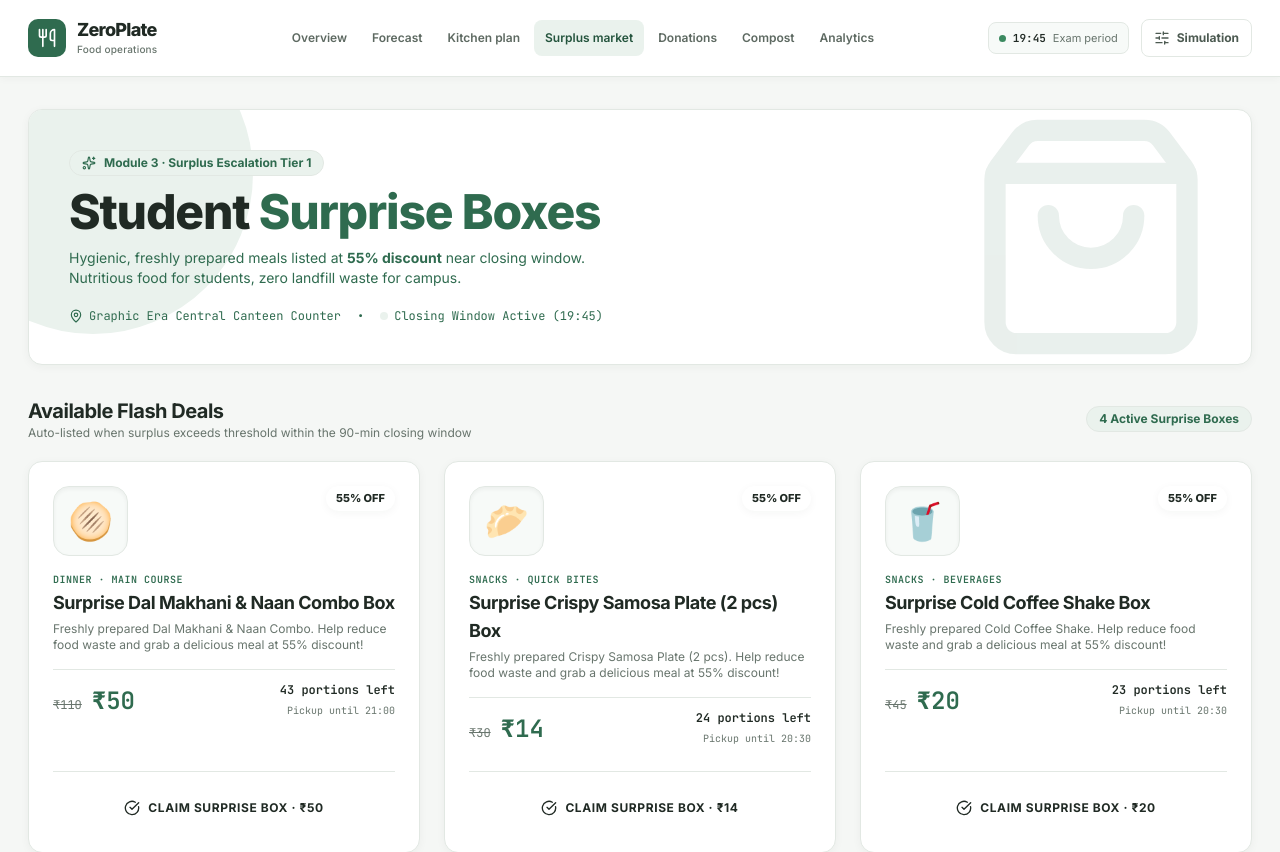
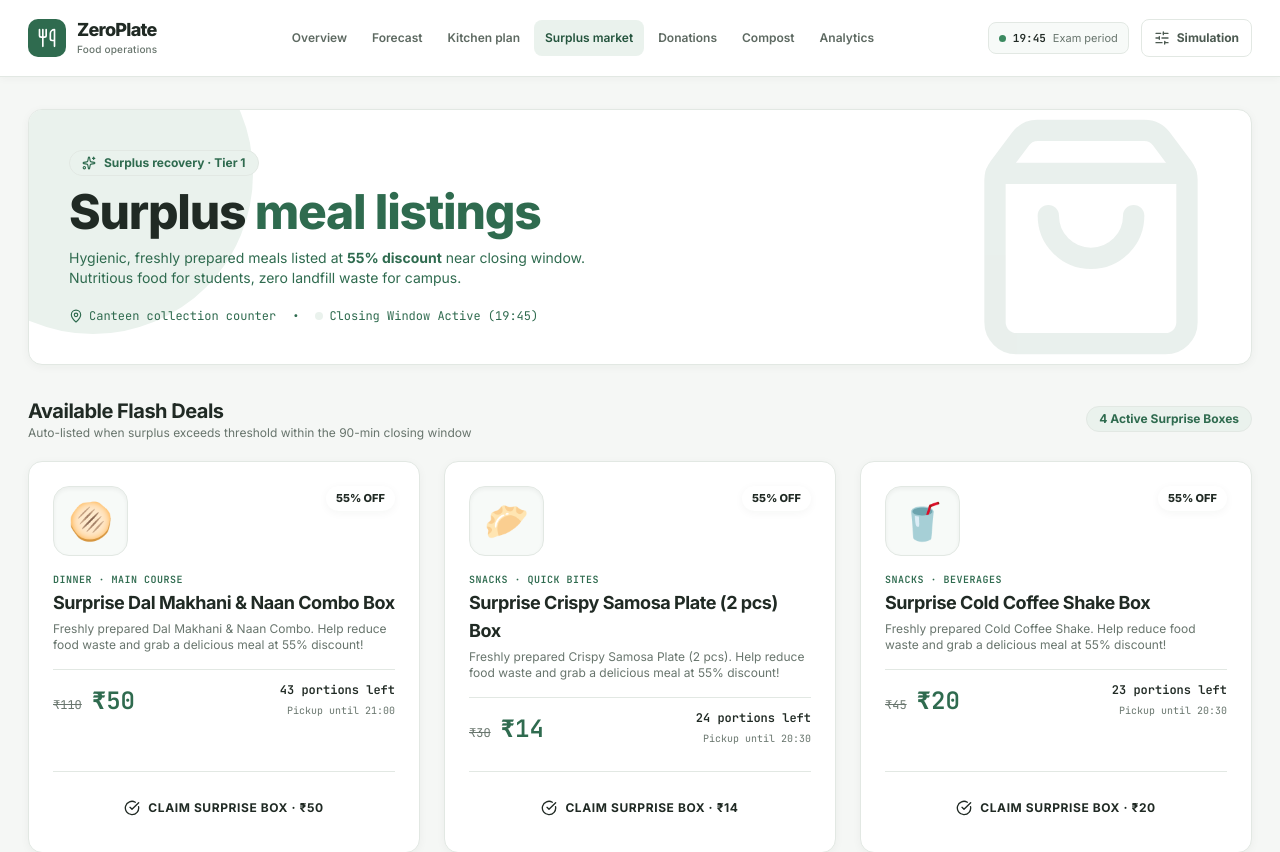
Before and after one commit to vyasy56-afk/ZeroPlate, a Flask app: page /marketplace/ in a window 1280 px wide. Shown: the top 852 px of the page. Run offline with Flask 3, Linux system fonts and the light colour scheme; data comes from the database, SQL or seed files in the repository; some libraries are stand-ins or nearby versions.

Commit message:
Polish ZeroPlate product UI copy

```diff
--- a/app/templates/marketplace.html
+++ b/app/templates/marketplace.html
@@ -1,6 +1,6 @@
 {% extends "base.html" %}
 
-{% block title %}Module 3 · Student Surplus Marketplace{% endblock %}
+{% block title %}Surplus market{% endblock %}
 
 {% block content %}
 <div class="space-y-8">
@@ -11,10 +11,10 @@
         <div class="relative z-10 max-w-3xl space-y-3">
             <div class="inline-flex items-center space-x-2 px-3 py-1 rounded-full text-xs font-bold bg-amber-500/15 text-amber-300 border border-amber-500/30">
                 <i data-lucide="sparkles" class="w-3.5 h-3.5"></i>
-                <span>Module 3 · Surplus Escalation Tier 1</span>
+                <span>Surplus recovery · Tier 1</span>
             </div>
             <h1 class="text-3xl sm:text-5xl font-black text-white font-heading tracking-tight">
-                Student <span class="gradient-text-fire">Surprise Boxes</span>
+                Surplus <span class="gradient-text-fire">meal listings</span>
             </h1>
             <p class="text-xs sm:text-sm text-amber-100/80 max-w-xl font-normal leading-relaxed">
                 Hygienic, freshly prepared meals listed at <strong class="text-amber-300">55% discount</strong> near closing window. Nutritious food for students, zero landfill waste for campus.
@@ -22,7 +22,7 @@
             <div class="flex flex-wrap items-center gap-4 pt-2 text-xs text-amber-200/70 font-mono">
                 <span class="flex items-center space-x-1.5">
                     <i data-lucide="map-pin" class="w-3.5 h-3.5 text-amber-400"></i>
-                    <span>Graphic Era Central Canteen Counter</span>
+                    <span>Canteen collection counter</span>
                 </span>
                 <span>•</span>
                 <span class="flex items-center space-x-1.5 text-amber-300">
```
